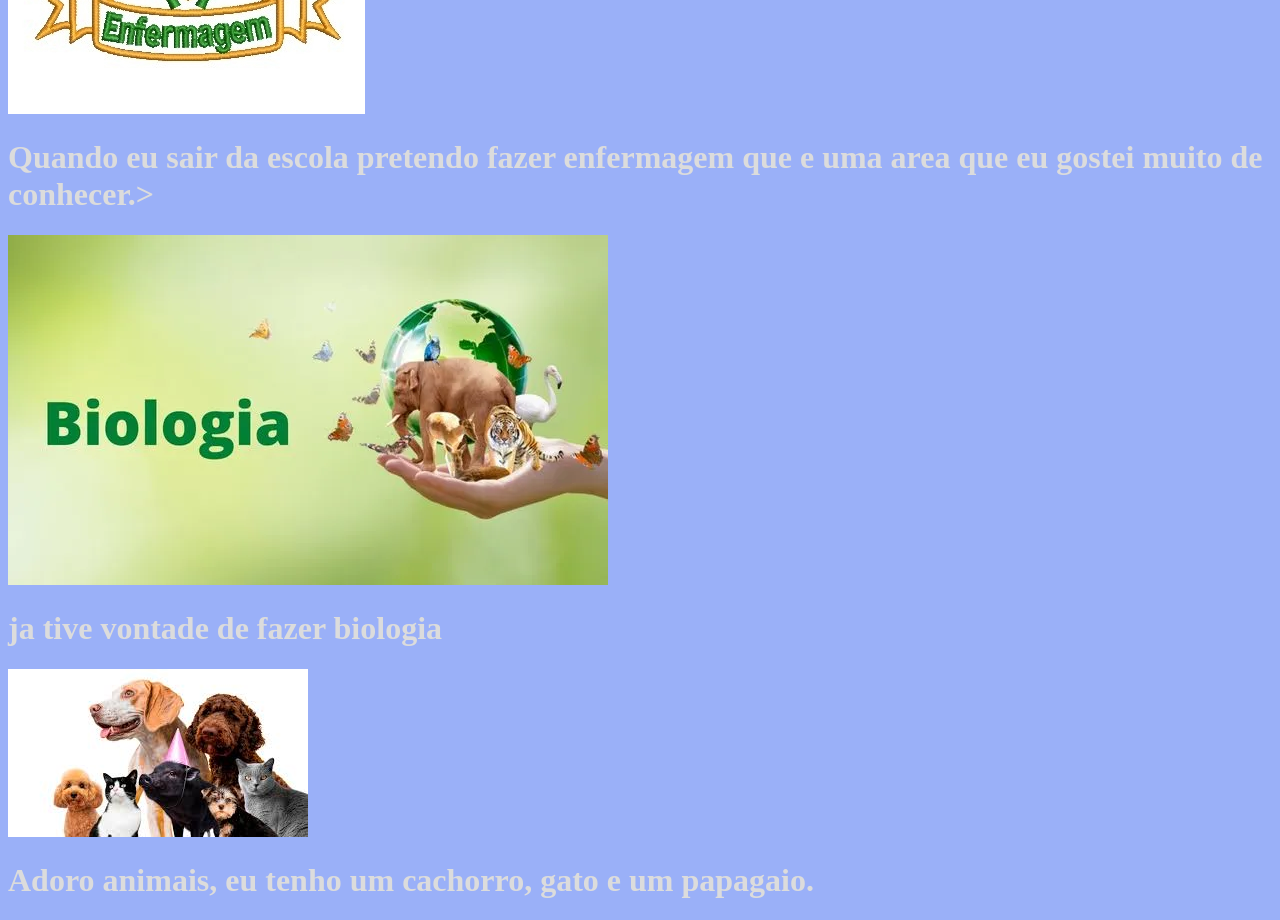
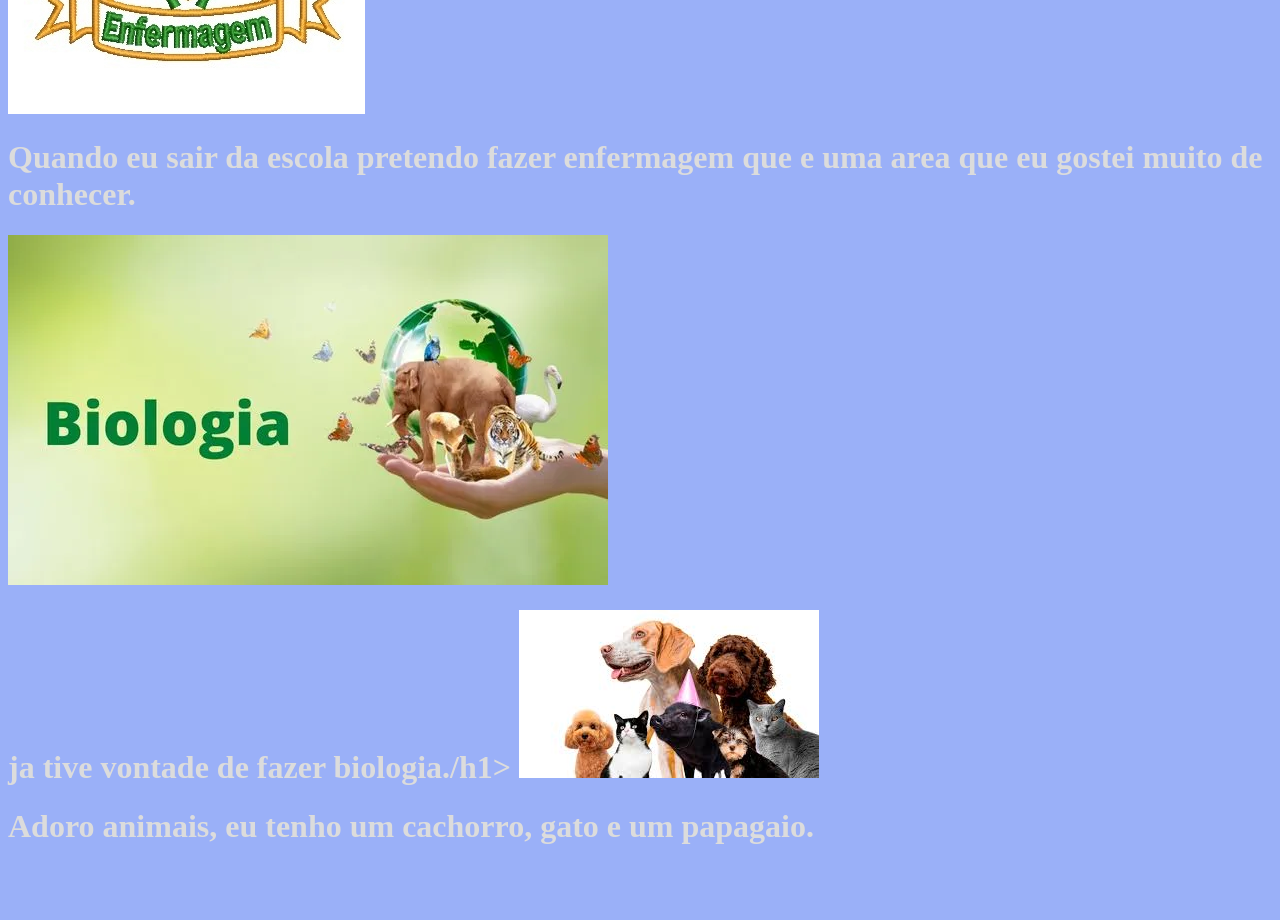
Before and after one commit to caroulinda/blog-ana, a plain HTML site: page index.html in a window 1280 px wide. Shown: the part 1480-2400 px from the top of the page. After the commit the page ends 2346 px from the top, so only its background shows below. Drawn offline with Linux system fonts and the light colour scheme.

Commit message:
alteracao html

```diff
--- a/index.html
+++ b/index.html
@@ -11,9 +11,9 @@
 <img src="./0c043b706b901d7c50e471bc504a3214.jpg" alt="ola meu nome e Ana carolina e tenho 16 anos.">
 <h1>ola meu nome e Ana carolina e tenho 16 anos.</h1>
 <img src="./enfermagem-003-b149748996b3649b2c17308167921062-480-0.jpg" alt=" Quando eu sair da escola pretendo fazer enfermagem que e uma area que eu gostei muito de conhecer.">
-<h1> Quando eu sair da escola pretendo fazer enfermagem que e uma area que eu gostei muito de conhecer.></h1>
+<h1> Quando eu sair da escola pretendo fazer enfermagem que e uma area que eu gostei muito de conhecer.</h1>
 <img src="./biologia.webp" alt="ja tive vontade de fazer biologia">
-<h1>ja tive vontade de fazer biologia</h1>
+<h1>ja tive vontade de fazer biologia./h1>
 <img src="./images.jpg" alt="Adoro animais, eu tenho um cachorro, gato e um papagaio.">
 <h1>Adoro animais, eu tenho um cachorro, gato e um papagaio.</h1>
 </body>
```
